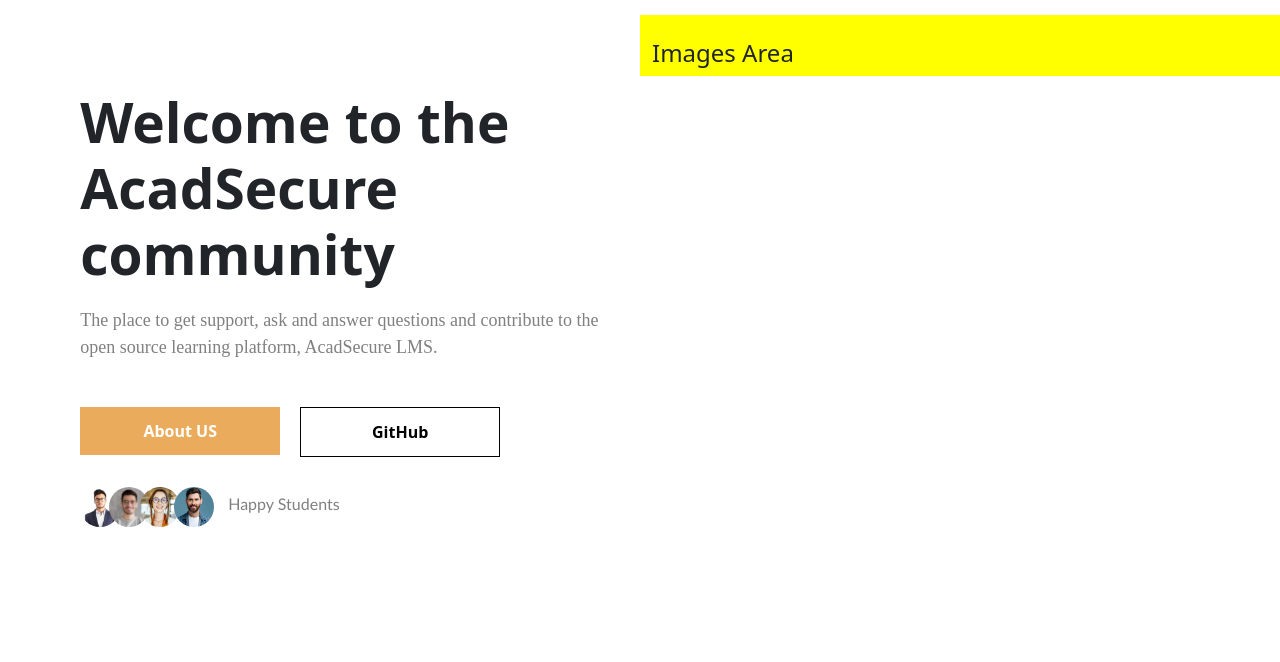
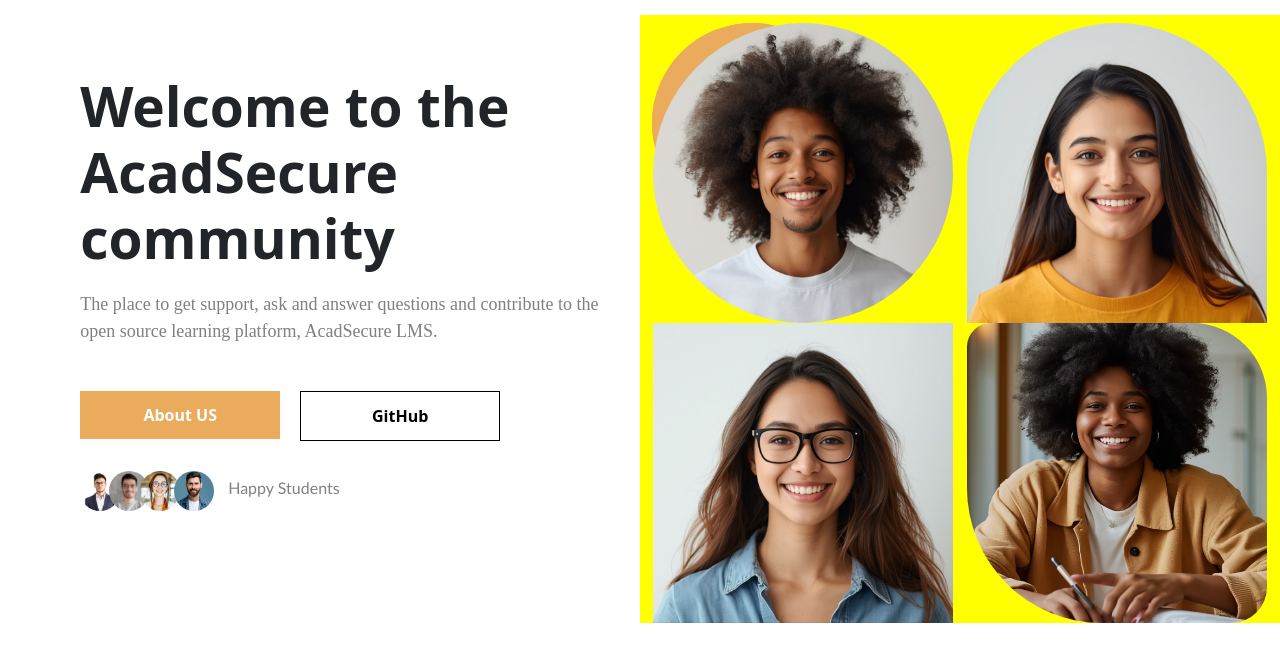
Before and after one commit to Krish-CyberSec/ZeroDay_Syndicate, a Django app: page / in a window 1280 px wide. Shown: the part 73-735 px from the top of the page. Run offline with Django 5.2, Linux system fonts and the light colour scheme.

Commit message:
Designed some basic  images layout

```diff
--- a/Deparment Level File Sharing Platform/static/css/style.css
+++ b/Deparment Level File Sharing Platform/static/css/style.css
@@ -22,6 +22,7 @@ body {
 
 #nav{
     padding: 1% 4% 0.5% 4%;
+    background-color: #fff;
 }
 
 .navbar-brand {
@@ -66,7 +67,10 @@ body {
 /* Header Ends */
 
 /* Main Starts */
+.banner_area{
+    margin-top: 9vh;
 
+}
 .banner_area-c{
     height: fit-content;
 
@@ -199,12 +203,58 @@ body {
     font-family: 'Gill Sans', 'Gill Sans MT', Calibri, 'Trebuchet MS', sans-serif;
     font-size: 16px;
 }
-/* #banner_area-c1{
-    background-color: green;
-} */
 #banner_area-c2{
     background-color: yellow;
+    position: relative;
 }
+
+.b_c2-img_circles{
+    width: 200px;
+    height: 200px;
+    border-radius: 50%;
+    position: absolute;
+    z-index: 0;
+    background-color: #ebab5c;
+}
+
+.b_c2-img-c{
+    height: 300px;
+    width: 300px;
+    z-index: 1;
+    position: relative;
+
+}
+#b_c2-img-c1{
+    background:url("/static/images/b2.png");
+    background-position: center;
+    background-repeat: no-repeat;
+    background-size: cover;
+    border-radius: 50%;
+
+}
+#b_c2-img-c2{
+    background:url("/static/images/b1.png") ;
+    background-position: center;
+    background-repeat: no-repeat;
+    background-size: 100%;
+    border-radius: 50% 50% 0 0;
+
+}
+#b_c2-img-c3{
+    background:url("/static/images/b3.png");
+    background-position: center;
+    background-repeat: no-repeat;
+    background-size: cover;
+
+}
+#b_c2-img-c4{
+    background:url("/static/images/b4.png");
+    background-position: center;
+    background-repeat: no-repeat;
+    background-size: cover;
+    border-radius: 8% 25% 12% 45%;
+}
+
 /* Main Ends */
 
 /* Footer Starts */
--- a/Deparment Level File Sharing Platform/templates/index.html
+++ b/Deparment Level File Sharing Platform/templates/index.html
@@ -1,30 +1,27 @@
-{% extends "base.html" %}
-{% load static %}
-
-{% block title %}
-  AcadSecure - Home
-{% endblock %}
-
-{% block content %}
+{% extends "base.html" %} {% load static %} {% block title %} AcadSecure - Home
+{% endblock %} {% block content %}
 
 <div class="container-fluid">
-        <div class="row banner_area " >
+  <div class="row banner_area">
     <div
       class="col-lg-6 col-md-12 col-sm-12 banner_area-c pt-lg-4"
       id="banner_area-c1"
     >
-            <section id="b_a-c1_s1" >
+      <section id="b_a-c1_s1">
         <h4>Welcome to the AcadSecure community</h4>
       </section>
       <section id="b_a-c1_s2">
         <p>
-                The place to get support, ask and answer questions and contribute to the open source learning platform, AcadSecure LMS.
+          The place to get support, ask and answer questions and contribute to
+          the open source learning platform, AcadSecure LMS.
         </p>
       </section>
 
       <section id="b_a-c1_s3">
-              <a href="about-us/"><button>About US</button></a>
-              <a href="https://github.com/Krish-CyberSec/ZeroDay_Syndicate"><button >GitHub</button></a>
+        <a href="{% url 'about' %}"><button>About US</button></a>
+        <a href="https://github.com/Krish-CyberSec/ZeroDay_Syndicate"
+          ><button>GitHub</button></a
+        >
       </section>
 
       <section id="b_a-c1_s4">
@@ -41,21 +38,26 @@
       class="col-lg-6 col-md-12 col-sm-12 banner_area-c pt-lg-4"
       id="banner_area-c2"
     >
-
       <div class="b_c2-img_circles" id="b_c2-img_cir1"></div>
       <div class="b_c2-img_circles" id="b_c2-img_cir2"></div>
 
+      <section id="b_c2-img">
+        <div class="row d-flex justify-content-evenly">
+          <div class="b_c2-img-c col-lg-6" id="b_c2-img-c1"></div>
+          <div class="b_c2-img-c col-lg-6" id="b_c2-img-c2"></div>
+          <div class="b_c2-img-c col-lg-6" id="b_c2-img-c3"></div>
+          <div class="b_c2-img-c col-lg-6" id="b_c2-img-c4"></div>
+        </div>
+
+      </section>
+
+      {% comment %}
       <section id="b_a-c2_s1">
         <h4>Images Area</h4>
       </section>
-
+      {% endcomment %}
     </div>
   </div>
 </div>
 
-{% endblock %}
-
-
-{% block footer %}
-
-{% endblock %}
+{% endblock %} {% block footer %} {% endblock %}
--- a/Deparment Level File Sharing Platform/templates/partials/navbar.html
+++ b/Deparment Level File Sharing Platform/templates/partials/navbar.html
@@ -1,8 +1,8 @@
 {% load static %}
 <header>
-      <nav class="navbar navbar-expand-lg" id="nav">
+      <nav class="navbar navbar-expand-lg fixed-top" id="nav">
         <div class="container-fluid">
-          <a class="navbar-brand" href="#">Acad<span>Secure</span></a>
+          <a class="navbar-brand" href="{% url 'home' %}">Acad<span>Secure</span></a>
           <button
             class="navbar-toggler"
             type="button"
@@ -20,7 +20,7 @@
             aria-labelledby="offcanvasNavbarLabel"
           >
             <div class="offcanvas-header">
-              <h5 class="offcanvas-title" id="offcanvasNavbarLabel">
+              <h5 class="offcanvas-title" id="offcanvasNavbarLabel" >
                 AcadSecure
               </h5>
               <button
```
Lines whose indentation alone changed are shown as unchanged.
